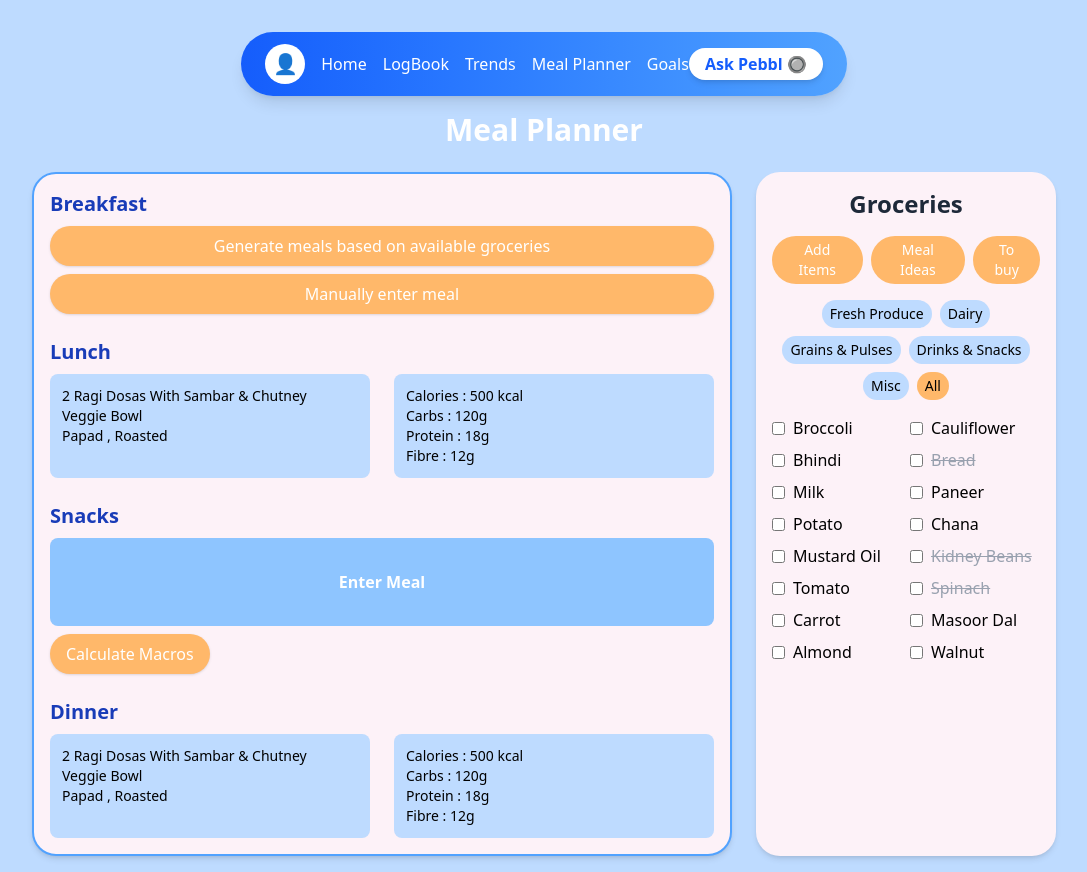
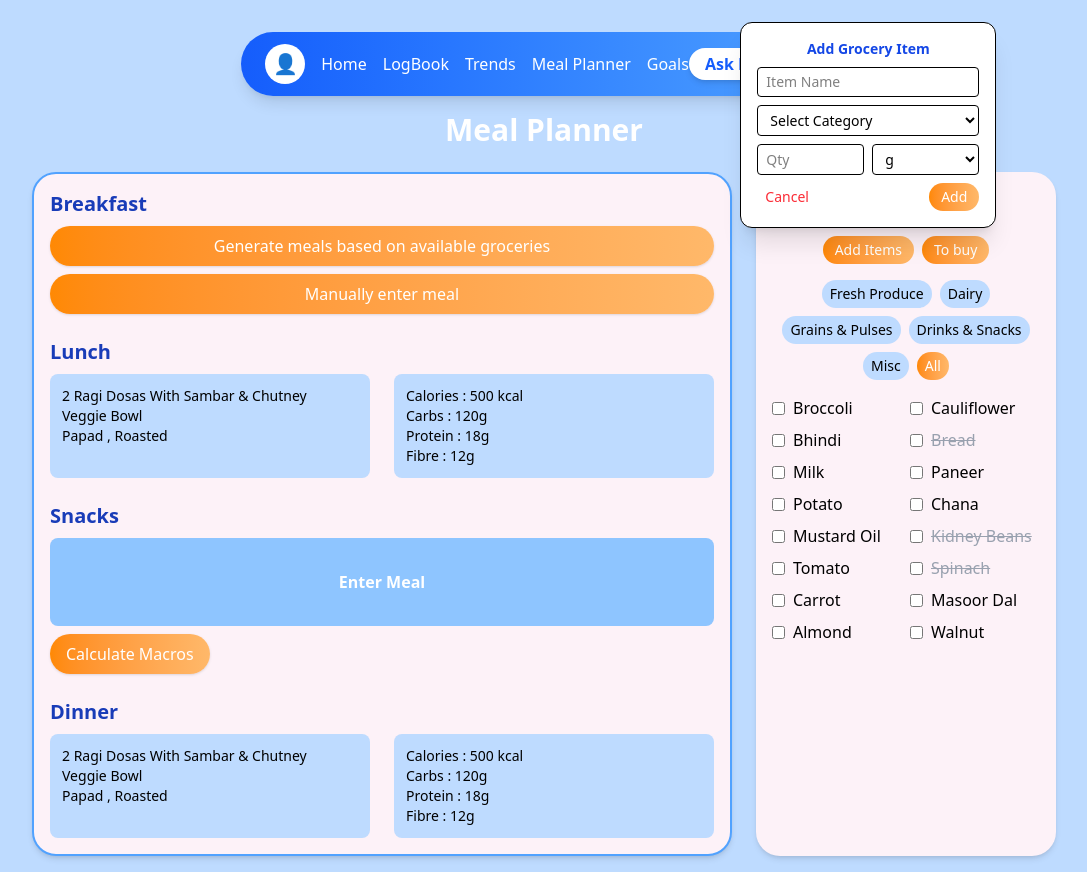
Before and after one commit to Haripriya-Agrawal/Health-App, a React (Vite) app in the folder frontend/: page /meal-planner in a window 1280 px wide. Both pictures are taken after a click on the button "Add Items". Shown: the whole page, without its empty margins (96-1183 px from the left). Built offline with nearby package versions, Linux system fonts and the light colour scheme.

Commit message:
added input box - meal planner

```diff
--- a/frontend/src/pages/MealPlanner.tsx
+++ b/frontend/src/pages/MealPlanner.tsx
@@ -1,21 +1,51 @@
+import React, { useState } from "react";
 import Navbar from "../components/Navbar";
 
+const MealPlanner: React.FC = () => {
+  const [showAddItemModal, setShowAddItemModal] = useState(false);
+  const [itemData, setItemData] = useState({
+    name: "",
+    category: "",
+    qty: "",
+    unit: "g",
+  });
 
-const MealPlanner: React.FC = () => {
+  const categories = ["Fresh Produce", "Dairy", "Grains & Pulses", "Drinks & Snacks", "Misc"];
+
+  const groceries = [
+    "Broccoli", "Cauliflower", "Bhindi", "Bread", "Milk", "Paneer", "Potato", "Chana",
+    "Mustard Oil", "Kidney Beans", "Tomato", "Spinach", "Carrot", "Masoor Dal", "Almond", "Walnut",
+  ];
+
+  const handleChange = (e: React.ChangeEvent<HTMLInputElement | HTMLSelectElement>) => {
+    const { name, value } = e.target;
+    setItemData({ ...itemData, [name]: value });
+  };
+
+  const handleAddItem = () => {
+    console.log("Item Added:", itemData);
+    setShowAddItemModal(false);
+    setItemData({ name: "", category: "", qty: "", unit: "g" });
+  };
+
   return (
     <div className="min-h-screen bg-blue-200 p-4">
       <Navbar />
       <h1 className="text-center text-3xl font-bold text-white mb-6">Meal Planner</h1>
 
       <div className="flex flex-wrap gap-6 justify-center">
-        {/* Left Section */}
+        {/* Meal Planner Section */}
         <div className="bg-pink-50 p-4 rounded-3xl shadow-md border-2 border-blue-400 w-[700px]">
           {/* Breakfast */}
           <div className="mb-6">
             <h2 className="text-xl font-semibold text-blue-800 mb-2">Breakfast</h2>
             <div className="flex flex-col gap-2">
-              <button className="bg-orange-300 text-white px-4 py-2 rounded-full shadow">Generate meals based on available groceries</button>
-              <button className="bg-orange-300 text-white px-4 py-2 rounded-full shadow">Manually enter meal</button>
+              <button className="bg-gradient-to-r from-orange-400 to-orange-300 text-white px-4 py-2 rounded-full shadow">
+                Generate meals based on available groceries
+              </button>
+              <button className="bg-gradient-to-r from-orange-400 to-orange-300 text-white px-4 py-2 rounded-full shadow">
+                Manually enter meal
+              </button>
             </div>
           </div>
 
@@ -41,7 +71,9 @@ const MealPlanner: React.FC = () => {
           <div className="mb-6">
             <h2 className="text-xl font-semibold text-blue-800 mb-2">Snacks</h2>
             <div className="bg-blue-300 p-8 rounded-lg mb-2 text-white font-semibold text-center">Enter Meal</div>
-            <button className="bg-orange-300 text-white px-4 py-2 rounded-full shadow">Calculate Macros</button>
+            <button className="bg-gradient-to-r from-orange-400 to-orange-300 text-white px-4 py-2 rounded-full shadow">
+              Calculate Macros
+            </button>
           </div>
 
           {/* Dinner */}
@@ -67,26 +99,96 @@ const MealPlanner: React.FC = () => {
         <div className="bg-pink-50 p-4 rounded-3xl shadow-md w-[300px]">
           <h2 className="text-center text-2xl font-bold text-gray-800 mb-4">Groceries</h2>
 
-          <div className="flex justify-center gap-2 mb-4">
-            <button className="bg-orange-300 text-white px-3 py-1 rounded-full text-sm">Add Items</button>
-            <button className="bg-orange-300 text-white px-3 py-1 rounded-full text-sm">Meal Ideas</button>
-            <button className="bg-orange-300 text-white px-3 py-1 rounded-full text-sm">To buy</button>
+          <div className="relative flex justify-center gap-2 mb-4">
+            <div className="relative">
+              <button
+                className="bg-gradient-to-r from-orange-400 to-orange-300 text-white px-3 py-1 rounded-full text-sm"
+                onClick={() => setShowAddItemModal((prev) => !prev)}
+              >
+                Add Items
+              </button>
+
+              {showAddItemModal && (
+                <div className="absolute bottom-full left-1/2 transform -translate-x-1/2 mb-2 bg-white border rounded-xl p-4 shadow-xl w-64 z-50">
+                  <h3 className="text-sm font-bold text-blue-700 mb-2 text-center">Add Grocery Item</h3>
+                  <input
+                    type="text"
+                    name="name"
+                    placeholder="Item Name"
+                    value={itemData.name}
+                    onChange={handleChange}
+                    className="w-full border rounded px-2 py-1 text-sm mb-2"
+                  />
+                  <select
+                    name="category"
+                    value={itemData.category}
+                    onChange={handleChange}
+                    className="w-full border rounded px-2 py-1 text-sm mb-2"
+                  >
+                    <option value="">Select Category</option>
+                    {categories.map((cat, i) => (
+                      <option key={i} value={cat}>{cat}</option>
+                    ))}
+                  </select>
+                  <div className="flex gap-2 mb-2">
+                    <input
+                      type="number"
+                      name="qty"
+                      placeholder="Qty"
+                      value={itemData.qty}
+                      onChange={handleChange}
+                      className="w-1/2 border rounded px-2 py-1 text-sm"
+                    />
+                    <select
+                      name="unit"
+                      value={itemData.unit}
+                      onChange={handleChange}
+                      className="w-1/2 border rounded px-2 py-1 text-sm"
+                    >
+                      <option value="g">g</option>
+                      <option value="kg">kg</option>
+                      <option value="ml">ml</option>
+                      <option value="l">l</option>
+                      <option value="pcs">pcs</option>
+                    </select>
+                  </div>
+                  <div className="flex justify-between text-sm">
+                    <button
+                      onClick={() => setShowAddItemModal(false)}
+                      className="text-red-500 px-2 py-1"
+                    >
+                      Cancel
+                    </button>
+                    <button
+                      onClick={handleAddItem}
+                      className="bg-gradient-to-r from-orange-400 to-orange-300 text-white px-3 py-1 rounded-full"
+                    >
+                      Add
+                    </button>
+                  </div>
+                </div>
+              )}
+            </div>
+
+            <button className="bg-gradient-to-r from-orange-400 to-orange-300 text-white px-3 py-1 rounded-full text-sm">
+              To buy
+            </button>
           </div>
 
           <div className="flex flex-wrap justify-center gap-2 mb-4 text-sm">
-            <button className="bg-blue-200 px-2 py-1 rounded-full">Fresh Produce</button>
-            <button className="bg-blue-200 px-2 py-1 rounded-full">Dairy</button>
-            <button className="bg-blue-200 px-2 py-1 rounded-full">Grains & Pulses</button>
-            <button className="bg-blue-200 px-2 py-1 rounded-full">Drinks & Snacks</button>
-            <button className="bg-blue-200 px-2 py-1 rounded-full">Misc</button>
-            <button className="bg-orange-300 px-2 py-1 rounded-full">All</button>
+            {categories.map((cat) => (
+              <button key={cat} className="bg-blue-200 px-2 py-1 rounded-full">{cat}</button>
+            ))}
+            <button className="bg-gradient-to-r from-orange-400 to-orange-300 text-white px-2 py-1 rounded-full">All</button>
           </div>
 
           <div className="grid grid-cols-2 gap-2">
-            {['Broccoli','Cauliflower','Bhindi','Bread','Milk','Paneer','Potato','Chana','Mustard Oil','Kidney Beans','Tomato','Spinach','Carrot','Masoor Dal','Almond','Walnut'].map((item, idx) => (
+            {groceries.map((item, idx) => (
               <label key={idx} className="flex items-center gap-2">
                 <input type="checkbox" className="accent-blue-500" />
-                <span className={`${['Bread','Spinach','Kidney Beans'].includes(item) ? 'line-through text-gray-400' : ''}`}>{item}</span>
+                <span className={`${["Bread", "Spinach", "Kidney Beans"].includes(item) ? "line-through text-gray-400" : ""}`}>
+                  {item}
+                </span>
               </label>
             ))}
           </div>
```
